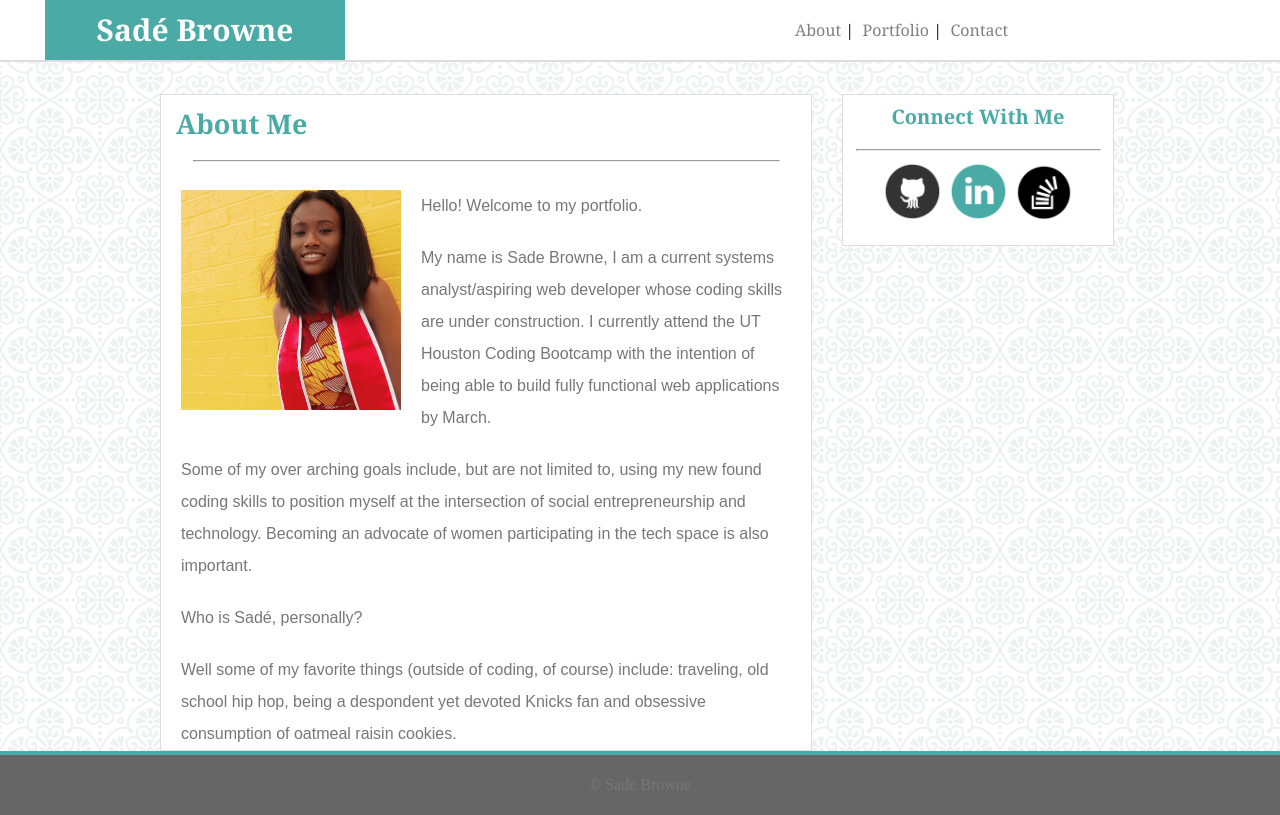
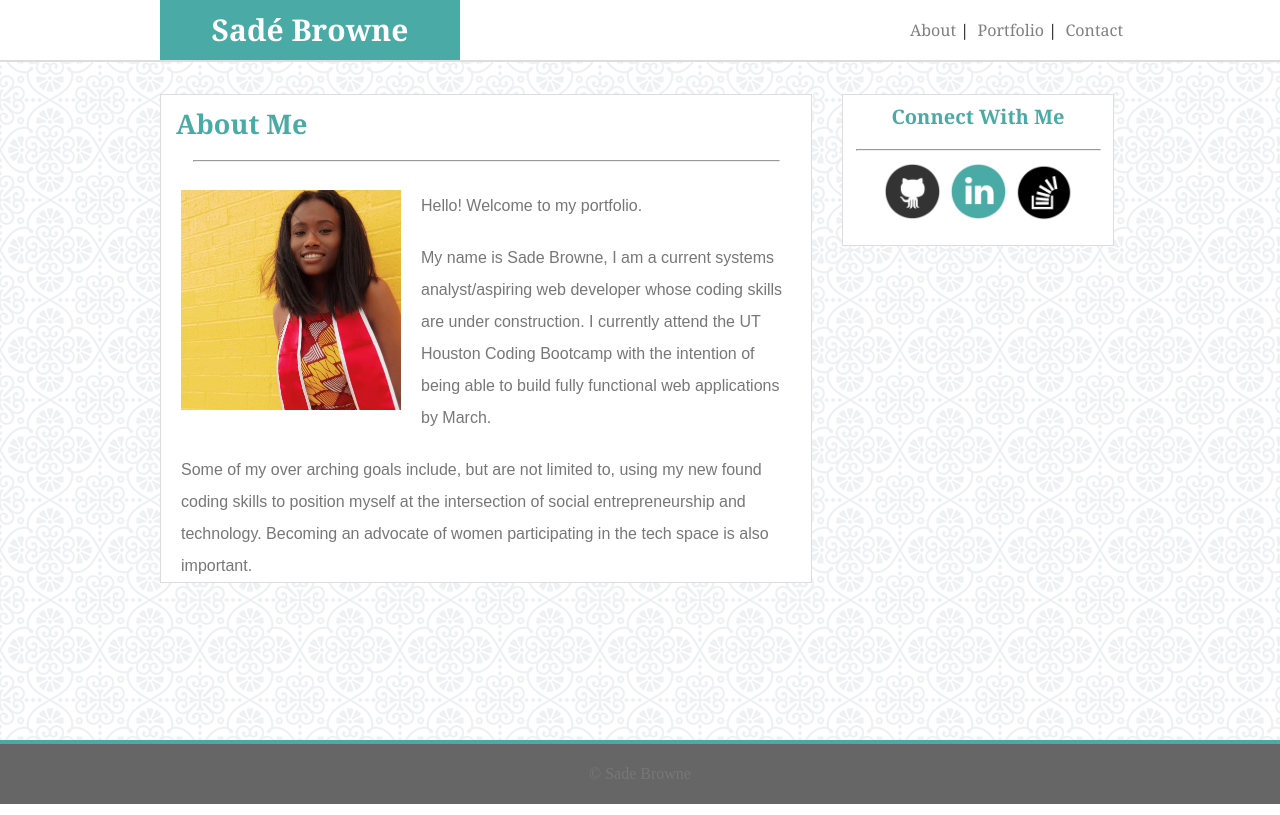
Before and after one commit to sbribrowne/Basic-Portfolio, a plain HTML site: page index.html in a window 1280 px wide. Drawn offline with Linux system fonts and the light colour scheme.

Commit message:
final portfolio changes

```diff
--- a/assets/css/style.css
+++ b/assets/css/style.css
@@ -53,7 +53,7 @@ h1 {
 	font-weight: bold;
 	text-align: center;
 	margin-right: 450px;
-	margin-left: 45px;
+	margin-left: 160px;
 }
 
 h2 {
--- a/index.html
+++ b/index.html
@@ -27,8 +27,6 @@
   	<p>Hello! Welcome to my portfolio.</p>
   	<p>My name is Sade Browne, I am a current systems analyst/aspiring web developer whose coding skills are under construction. I currently attend the UT Houston Coding Bootcamp with the intention of being able to build fully functional web applications by March.</p>
   	<p>Some of my over arching goals include, but are not limited to, using my new found coding skills to position myself at the intersection of social entrepreneurship and technology. Becoming an advocate of women participating in the tech space is also important.</p>
-  	<p>Who is Sadé, personally?</p>
-  	<p>Well some of my favorite things (outside of coding, of course) include: traveling, old school hip hop, being a despondent yet devoted Knicks fan and obsessive consumption of oatmeal raisin cookies.</p>
   </section>
 
   <aside>
```
